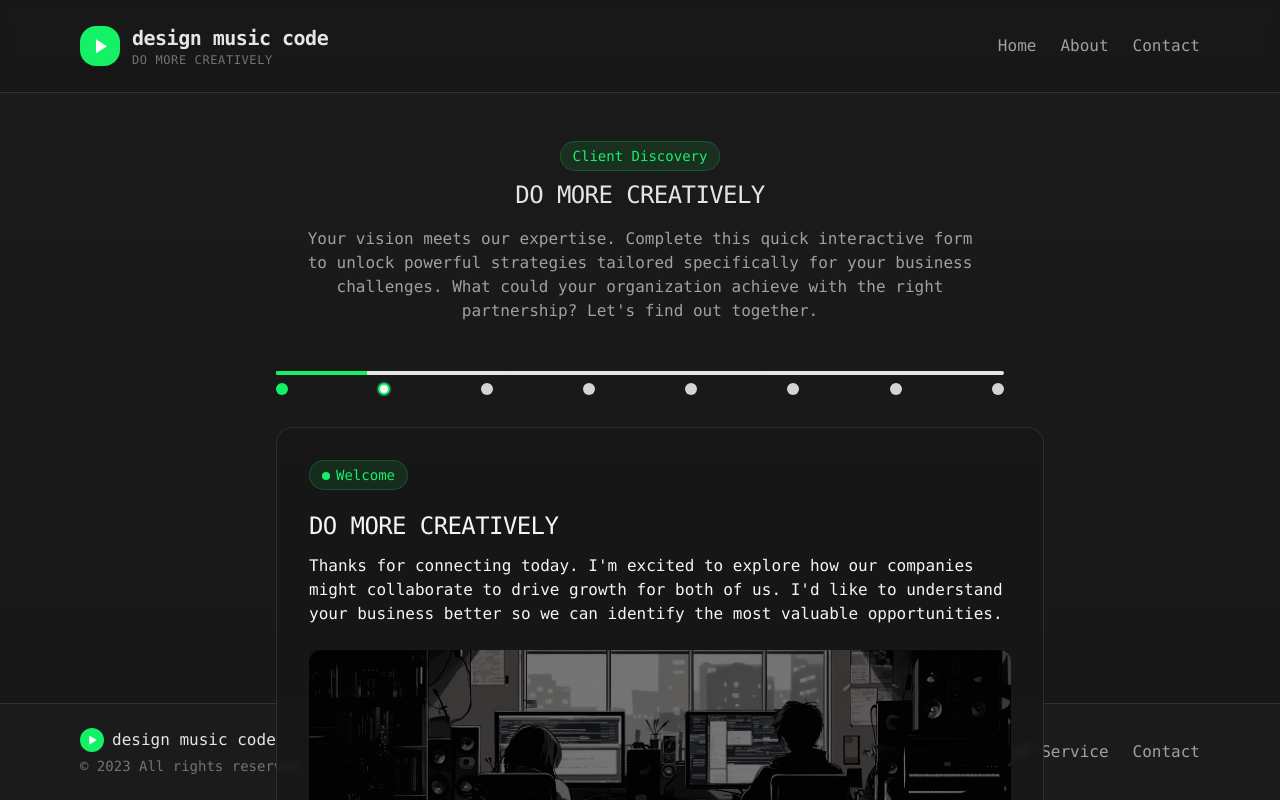
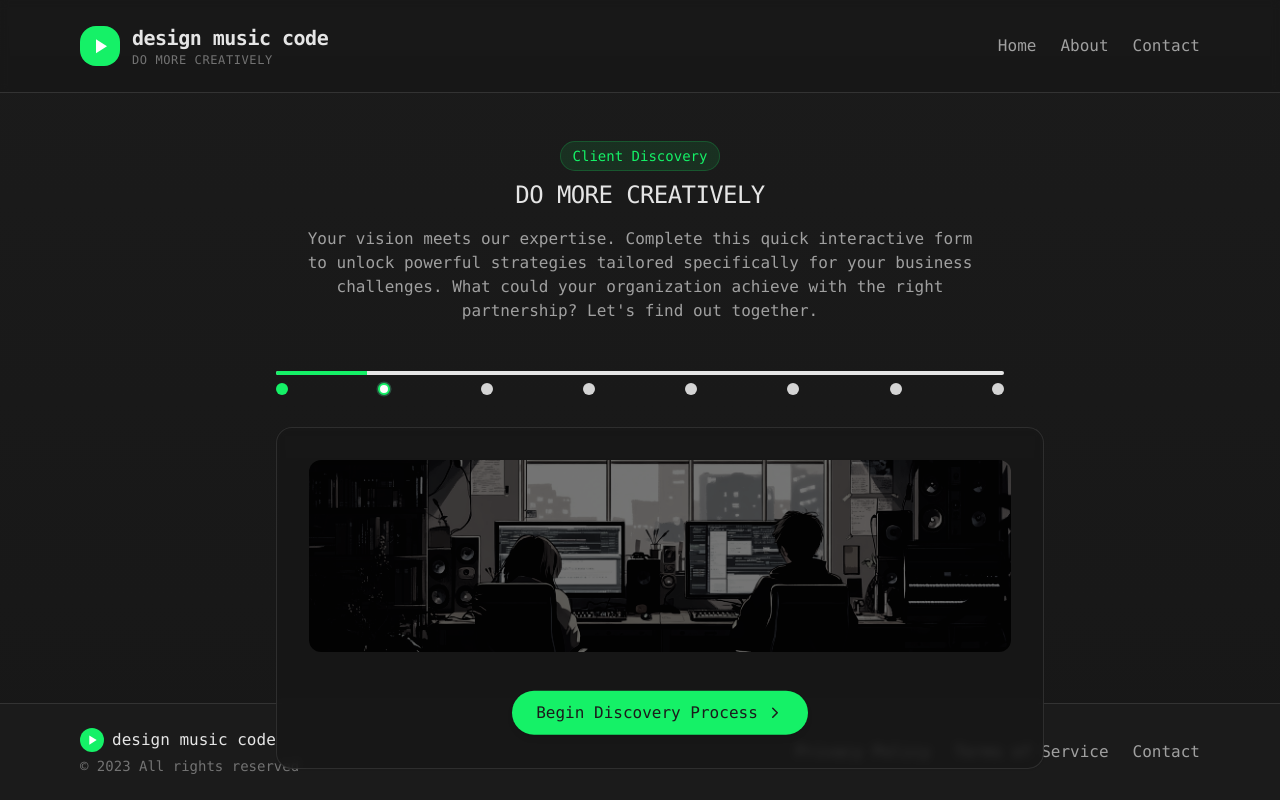
Before and after one commit to console-1/client-discovery, a React (Vite) app: page / in a window 1280 px wide. Shown: the top 800 px of the page. Built offline with nearby package versions, Linux system fonts and the light colour scheme.

Commit message:
Remove form section content
Removes all content within the form section except for the button.

```diff
--- a/src/components/FormSection.tsx
+++ b/src/components/FormSection.tsx
@@ -1,7 +1,6 @@
 
 import React, { useRef, useEffect } from 'react';
 import { cn } from '@/lib/utils';
-import AnimatedText from './AnimatedText';
 
 interface FormSectionProps {
   title: string;
@@ -14,8 +13,6 @@ interface FormSectionProps {
 }
 
 const FormSection: React.FC<FormSectionProps> = ({
-  title,
-  description,
   isActive,
   className,
   children,
@@ -32,22 +29,19 @@ const FormSection: React.FC<FormSectionProps> = ({
     }
   }, [isActive]);
 
-  return <div ref={sectionRef} className={cn('form-section w-full p-6 md:p-8 glass-card', isActive ? 'active' : '', className)}>
-      <div className="space-y-3 mb-6 my-0">
-        <div className="inline-block chip-mint mb-2">
-          <span className="inline-block w-2 h-2 rounded-full bg-mint mr-1.5"></span>
-          <span>{sectionLabel || `Section ${animationDelay / 100 + 1}`}</span>
-        </div>
-
-        {isActive ? <AnimatedText text={title} tag="h2" className="text-2xl font-medium text-stone-800 dark:text-[#f5f5f5]" delay={animationDelay} /> : <h2 className="text-2xl font-medium text-stone-800 dark:text-[#f5f5f5]">{title}</h2>}
-
-        {description && isActive ? <AnimatedText text={description} className="text-stone-600 dark:text-[#f5f5f5] font-mono" delay={animationDelay + 300} speed={20} /> : description && <p className="text-stone-600 dark:text-[#f5f5f5] font-mono">{description}</p>}
-      </div>
-
+  return (
+    <div
+      ref={sectionRef}
+      className={cn('form-section w-full p-6 md:p-8 glass-card',
+        isActive ? 'active' : '',
+        className
+      )}
+    >
       <div className={cn('space-y-4', isActive ? 'animate-fade-in' : '')}>
         {children}
       </div>
-    </div>;
+    </div>
+  );
 };
 
 export default FormSection;
```
